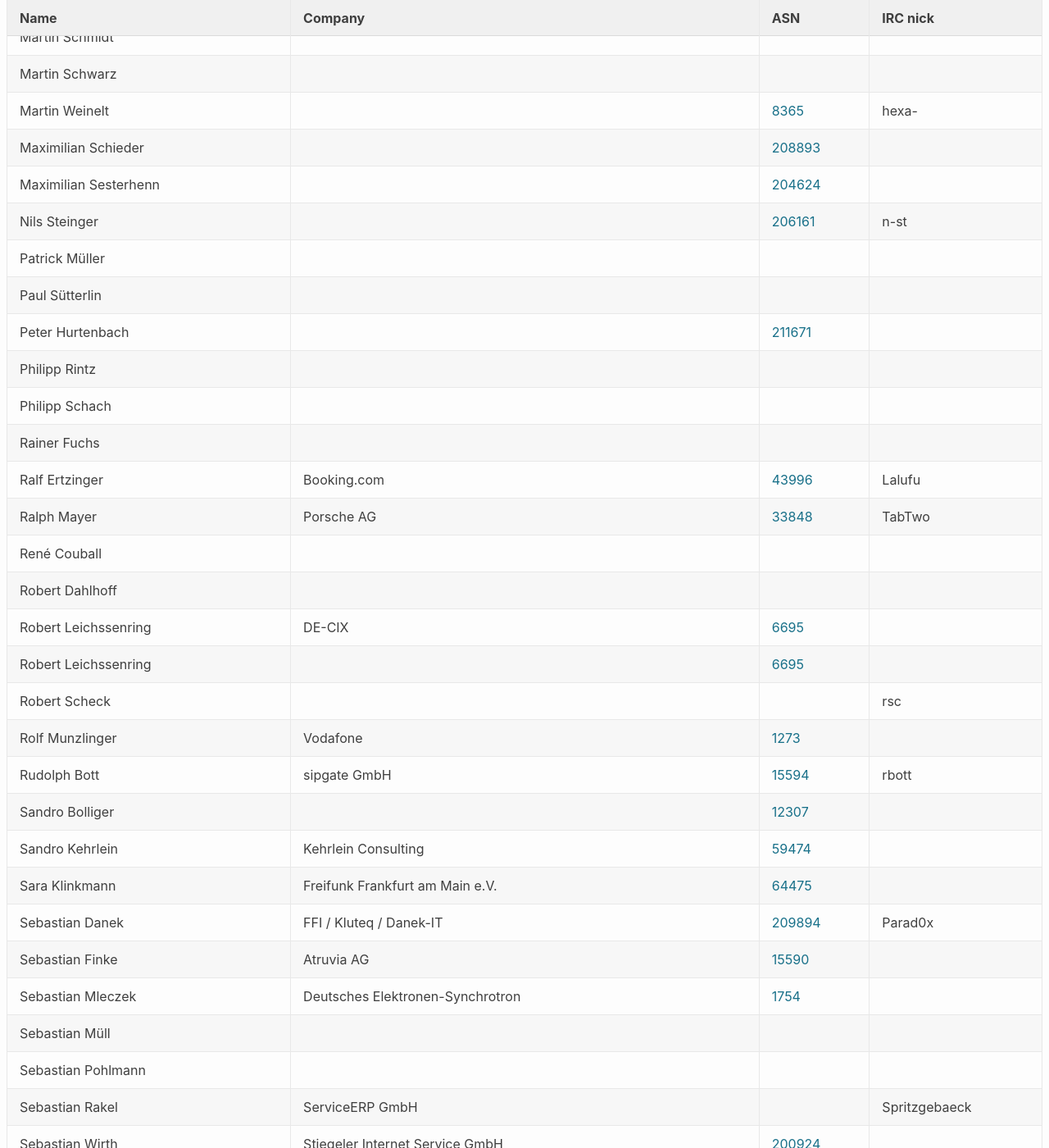
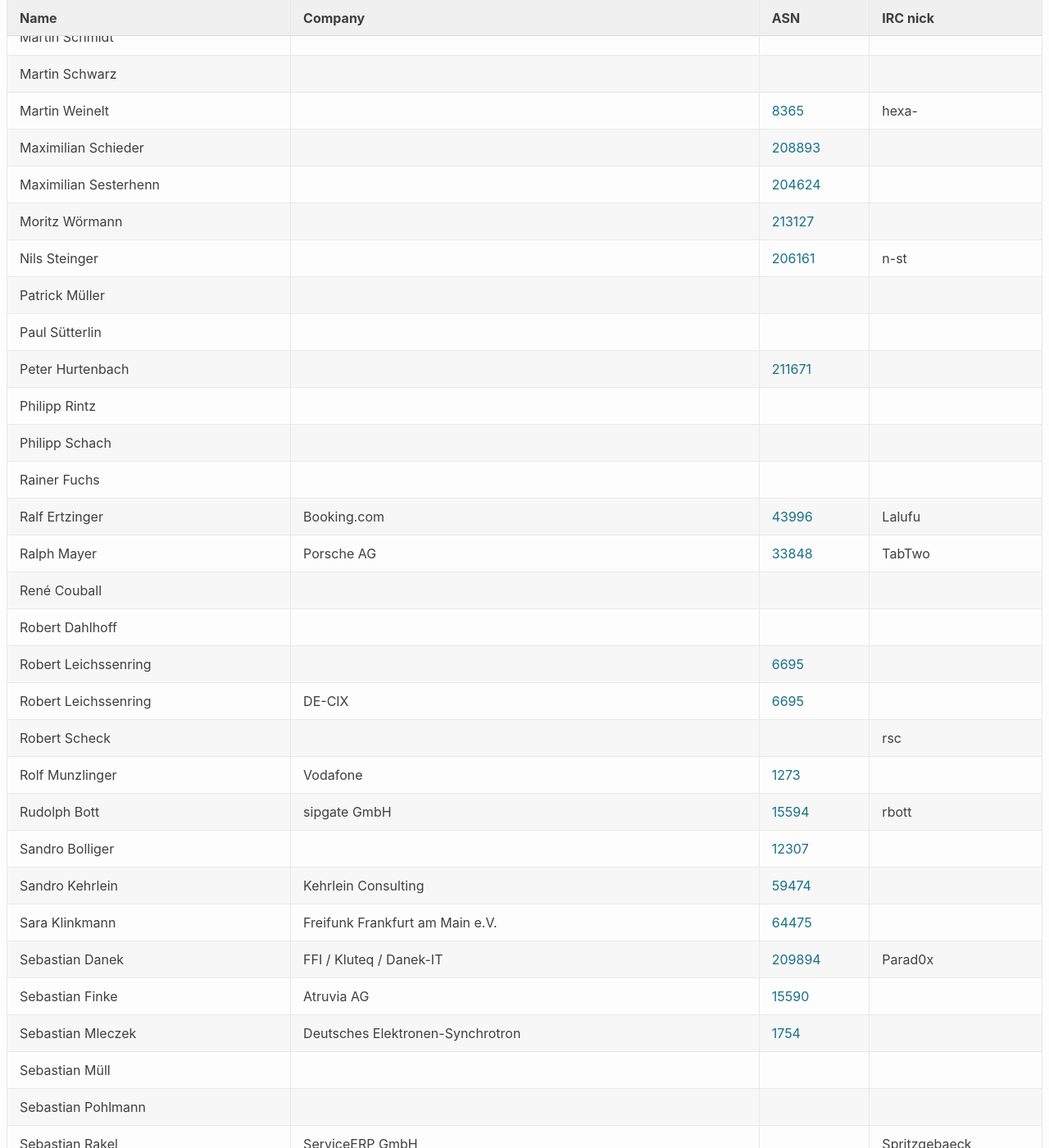
Before and after one commit to denog/pretix-attendeelist, a Jekyll site: the page built from denog14/index.md, in a window 1280 px wide and 1400 px high, scrolled down 11904 px. Shown: the whole window at 82% size. Built offline with Jekyll 4.4.1, drawn with Linux system fonts in a browser that asks for light colours.

Commit message:
Latest data: Tue Oct 18 09:56:59 UTC 2022

```diff
--- a/_data/attendees_denog14_remote.json
+++ b/_data/attendees_denog14_remote.json
@@ -354,6 +354,12 @@
     "asn": "204624"
   },
   {
+    "name": "Moritz Wörmann",
+    "company": null,
+    "irc": null,
+    "asn": "213127"
+  },
+  {
     "name": "Nils Steinger",
     "company": null,
     "irc": "n-st",
@@ -421,13 +427,13 @@
   },
   {
     "name": "Robert Leichssenring",
-    "company": "DE-CIX",
+    "company": null,
     "irc": null,
     "asn": "6695"
   },
   {
     "name": "Robert Leichssenring",
-    "company": null,
+    "company": "DE-CIX",
     "irc": null,
     "asn": "6695"
   },
```
